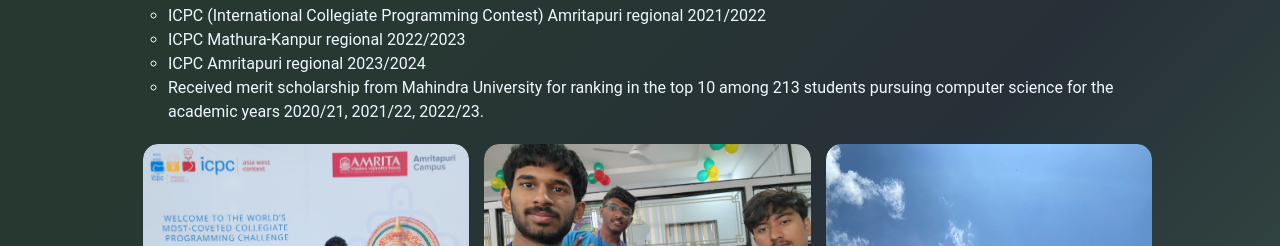
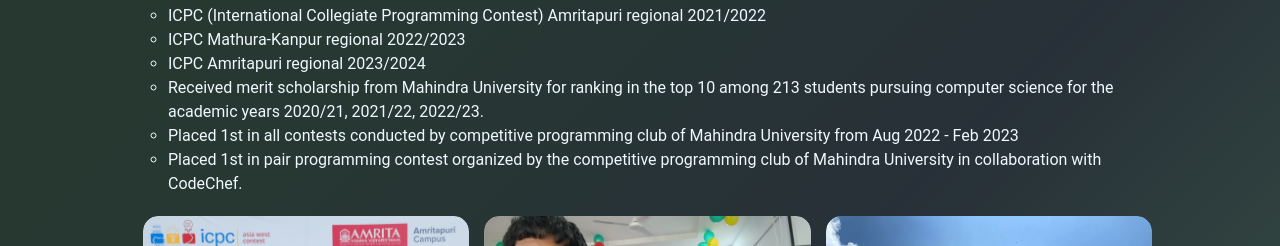
Before and after one commit to BDhanush/portfolio, a React (Vite) app: page / in a window 1280 px wide. Shown: the part 1880-2126 px from the top of the page. Built offline with nearby package versions, Linux system fonts and the light colour scheme; a web font is replaced by a local one.

Commit message:
achivements

```diff
--- a/src/data/AchievementsData.ts
+++ b/src/data/AchievementsData.ts
@@ -10,6 +10,9 @@
     { text:"ICPC Mathura-Kanpur regional 2022/2023" , link:'https://drive.google.com/drive/folders/1jEOGZJ8qpraxUoSA-1zYoY82pciriucU?usp=sharing'},
     { text:"ICPC Amritapuri regional 2023/2024" , link:'https://drive.google.com/drive/folders/1jEOGZJ8qpraxUoSA-1zYoY82pciriucU?usp=sharing'},
     { text:"Received merit scholarship from Mahindra University for ranking in the top 10 among 213 students pursuing computer science for the academic years 2020/21, 2021/22, 2022/23." },
+    { text:"Placed 1st in all contests conducted by competitive programming club of Mahindra University from Aug 2022 - Feb 2023"},
+    { text:"Placed 1st in pair programming contest organized by the competitive programming club of Mahindra University in collaboration with CodeChef.",link:"https://www.codechef.com/rankings/TECHMANIA_B3?itemsPerPage=100&order=asc&page=1&sortBy=rank"},
+
 ]
 
 export const images:string[] = [
```
